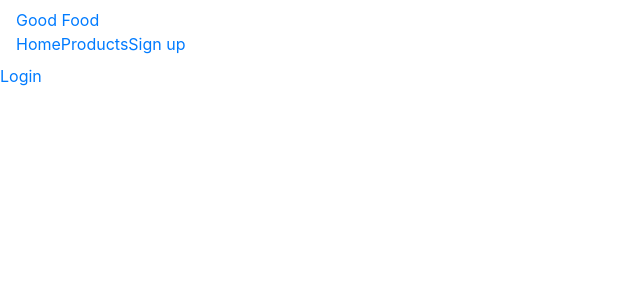
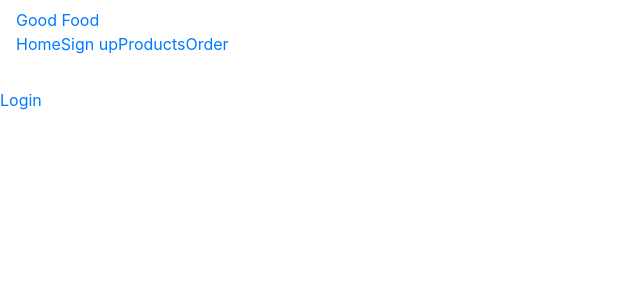
Before and after one commit to ymacomputes/CA298-Assignment, a Django app: page /allproducts/ in a window 1280 px wide. Shown: the top 300 px of the page, without its empty margins (0-640 px from the left). Run offline with Django 3.2, Linux system fonts and the light colour scheme; data that the repository does not hold is empty; some libraries are stand-ins or nearby versions.

Commit message:
css changes

```diff
--- a/goodfoodwebsite/goodfoodapp/templates/base.html
+++ b/goodfoodwebsite/goodfoodapp/templates/base.html
@@ -10,16 +10,20 @@
 
 </head>
 <body>
+    <div style="position:auto; top:10px; left:10px">
     <div class="navbar">
         <div class="navbar-inner">
-            <a class="brand" href="#">Good Food</a>
+            <a class="brand" href=".">Good Food</a>
             <ul class="nav">
-                <li class="active"><a href=".">Home </a></li>
-                <li><a href="allproducts/">Products </a></li>
-                <li><a href="usersignup/">Sign up</a></li>
+                <li class="active"><a href="/">Home</a></li>
+                <li><a href="/usersignup">Sign up</a></li>
+                <li><a href="/allproducts">Products</a></li>
+                <li><a href="/orderform">Order</a></li>
             </ul>
         </div>
     </div>
+    </div>
+    <br/>
     {% if user.is_authenticated %}
         <h1> Hello {{ user.username }}</h1>
         <a href="/logout">Logout - {{ user.username }}</a>
--- a/goodfoodwebsite/goodfoodapp/views.py
+++ b/goodfoodwebsite/goodfoodapp/views.py
@@ -44,7 +44,7 @@ def myform(request):
 
 class CaUserSignupView(CreateView):
     model = CaUser
-    from_class = CASignupForm
+    form_class = CASignupForm
     template_name = 'causer_signup.html'
 
     def get_context_data(self, **kwargs):
```
